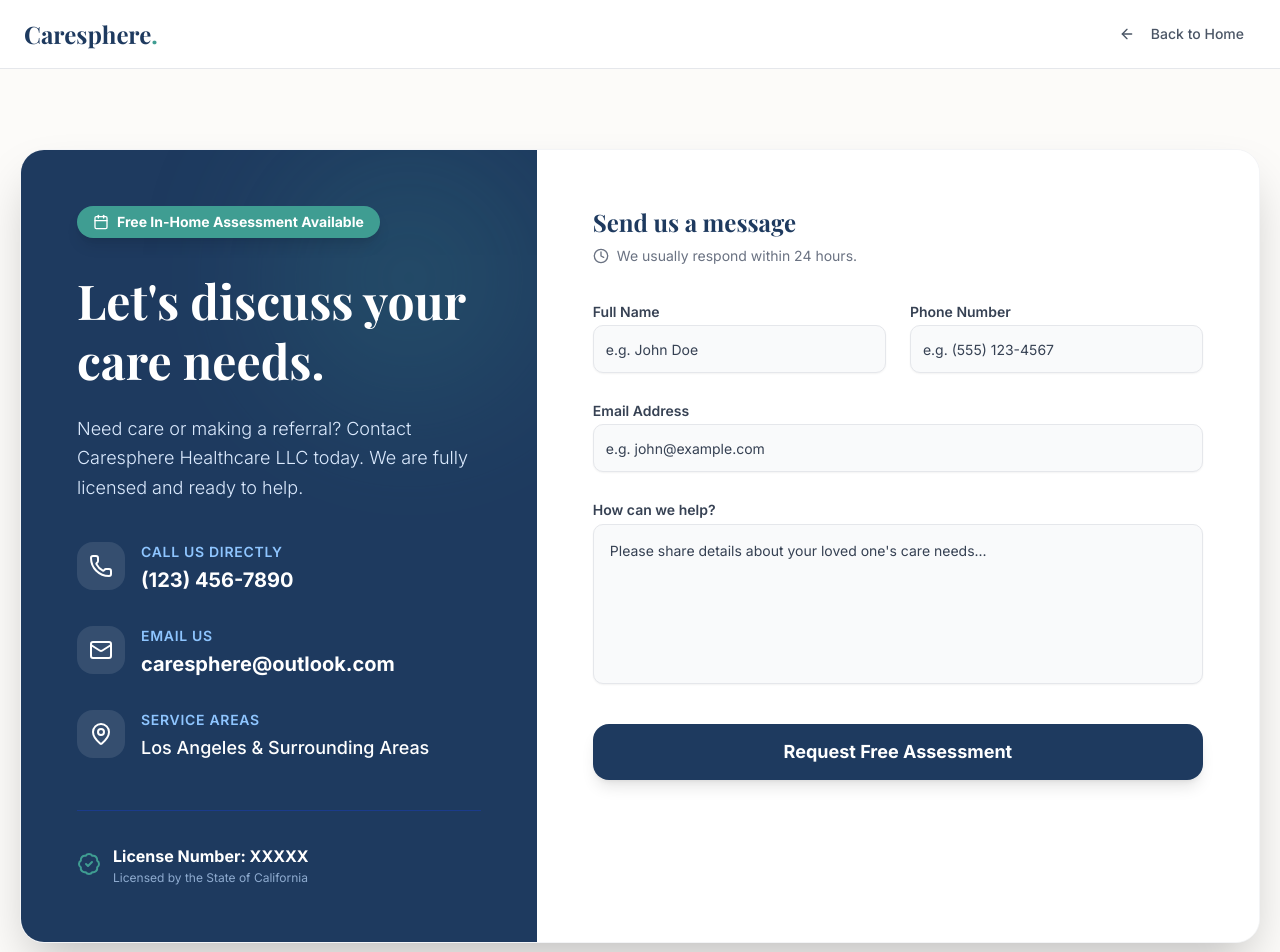
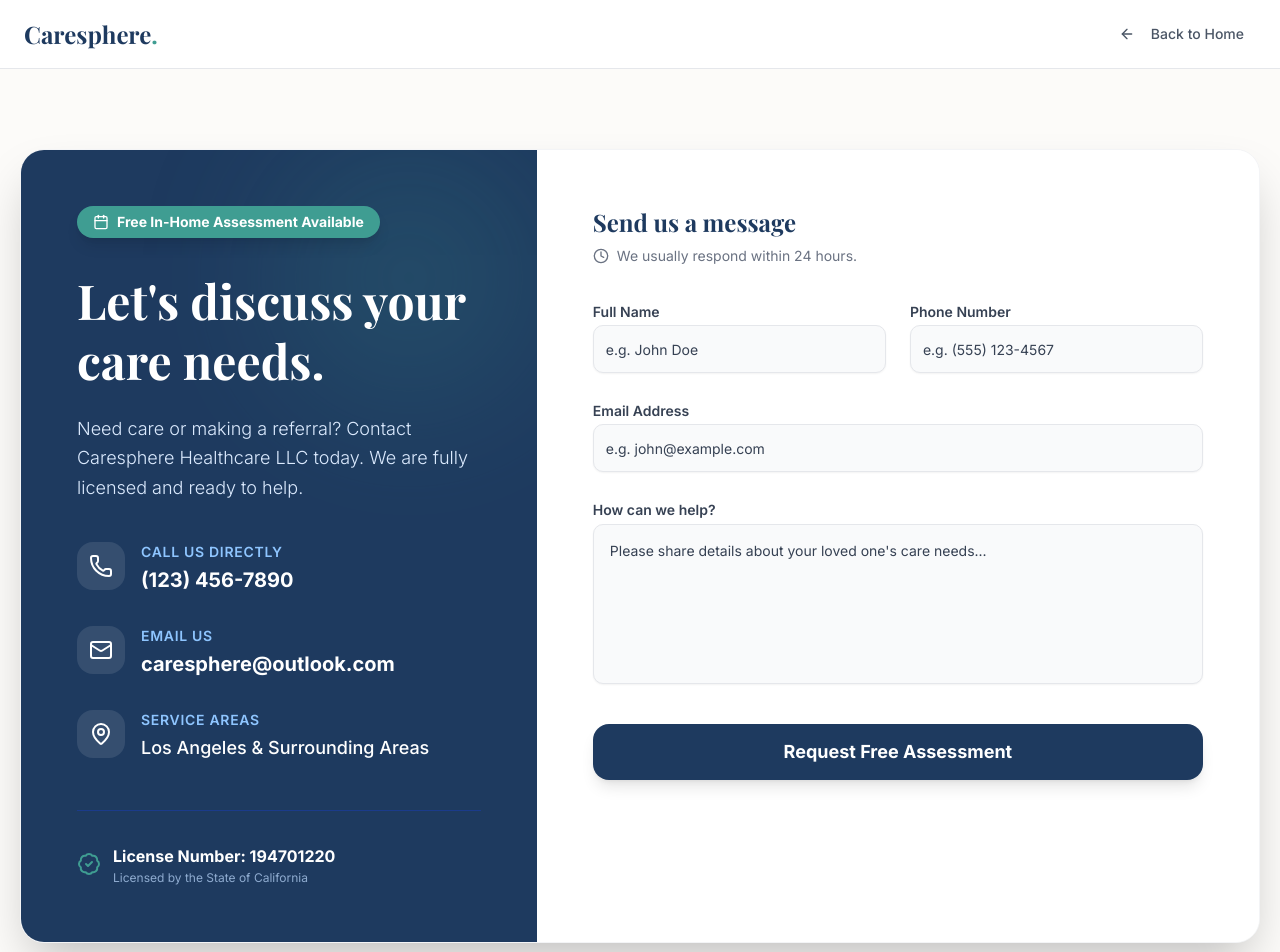
Before and after one commit to Trayshmhirk/caresphere-healthcare, a Next.js app: page /contact in a window 1280 px wide. Shown: the top 952 px of the page. Built offline with nearby package versions, Linux system fonts and the light colour scheme; a web font is replaced by a local one.

Commit message:
chore: update license number to 194701220 across site

```diff
--- a/app/contact/page.tsx
+++ b/app/contact/page.tsx
@@ -144,7 +144,7 @@ export default function ContactPage() {
               <div className="flex items-center gap-3 text-blue-200">
                 <BadgeCheck className="size-6 text-[#3f9d92]" />
                 <div>
-                  <p className="font-bold text-white">License Number: XXXXX</p>
+                  <p className="font-bold text-white">License Number: 194701220</p>
                   <p className="text-xs opacity-70">Licensed by the State of California</p>
                 </div>
               </div>
--- a/app/page.tsx
+++ b/app/page.tsx
@@ -37,7 +37,7 @@ export default function Home() {
           </span>
           <div className="flex items-center gap-6 text-blue-100">
             <span className="flex items-center gap-2">
-              <BadgeCheck className="size-4 text-[#3f9d92]" /> License #: XXXXX
+              <BadgeCheck className="size-4 text-[#3f9d92]" /> License #: 194701220
             </span>
             <a href="mailto:caresphere@outlook.com" className="transition hover:text-white">
               caresphere@outlook.com
@@ -129,7 +129,7 @@ export default function Home() {
                     <div className="flex flex-col gap-4">
                       <div className="flex items-center gap-3 text-sm text-gray-600">
                         <BadgeCheck className="size-5 text-[#3f9d92]" />
-                        <span>License #: XXXXX</span>
+                        <span>License #: 194701220</span>
                       </div>
                       <a
                         href="mailto:caresphere@outlook.com"
@@ -486,7 +486,7 @@ export default function Home() {
               Fully licensed and insured.
             </p>
             <div className="flex w-fit items-center gap-2 rounded-lg bg-gray-800/50 px-4 py-2 font-semibold text-[#3f9d92]">
-              <BadgeCheck className="size-5" /> License Number: XXXXX
+              <BadgeCheck className="size-5" /> License Number: 194701220
             </div>
           </div>
 
```
